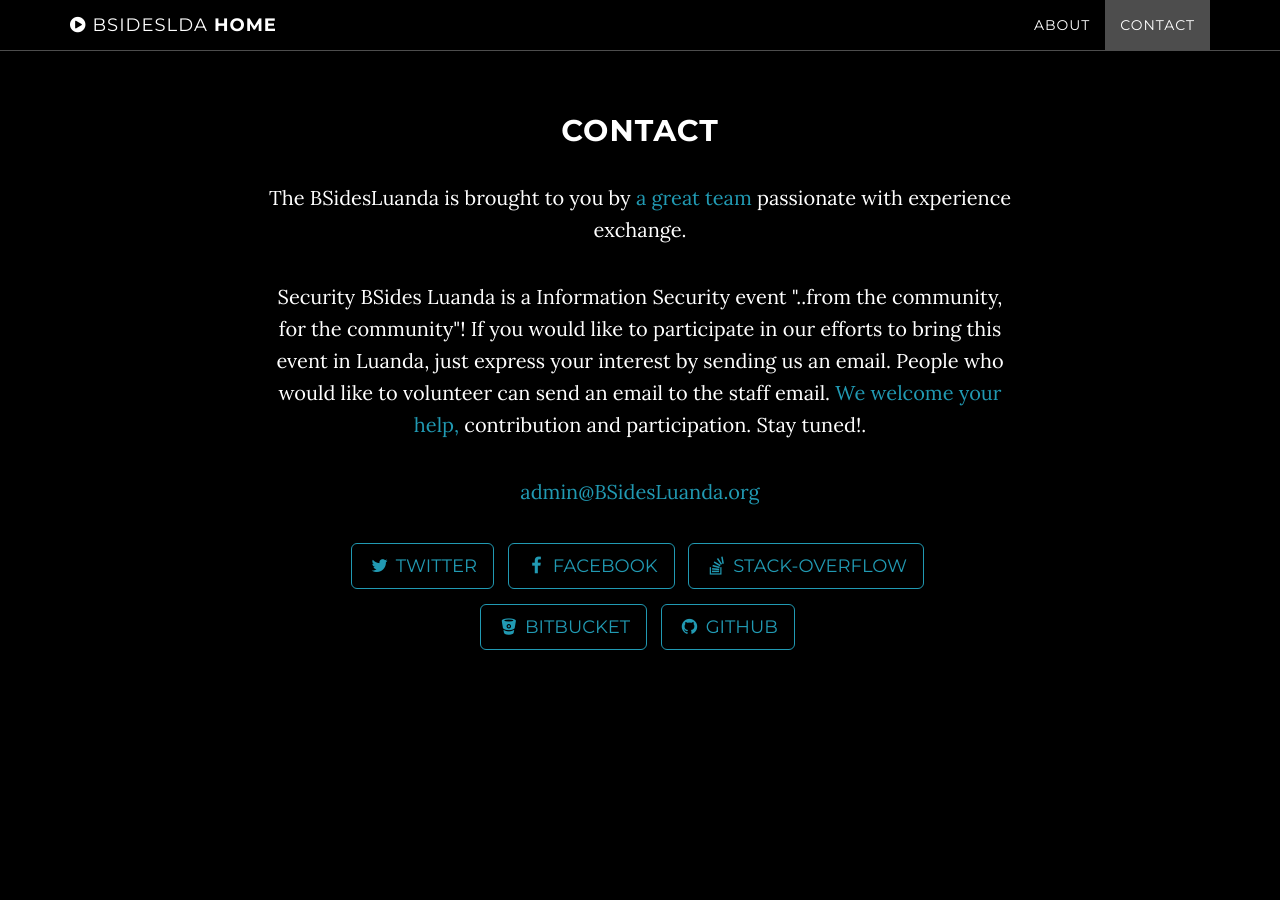
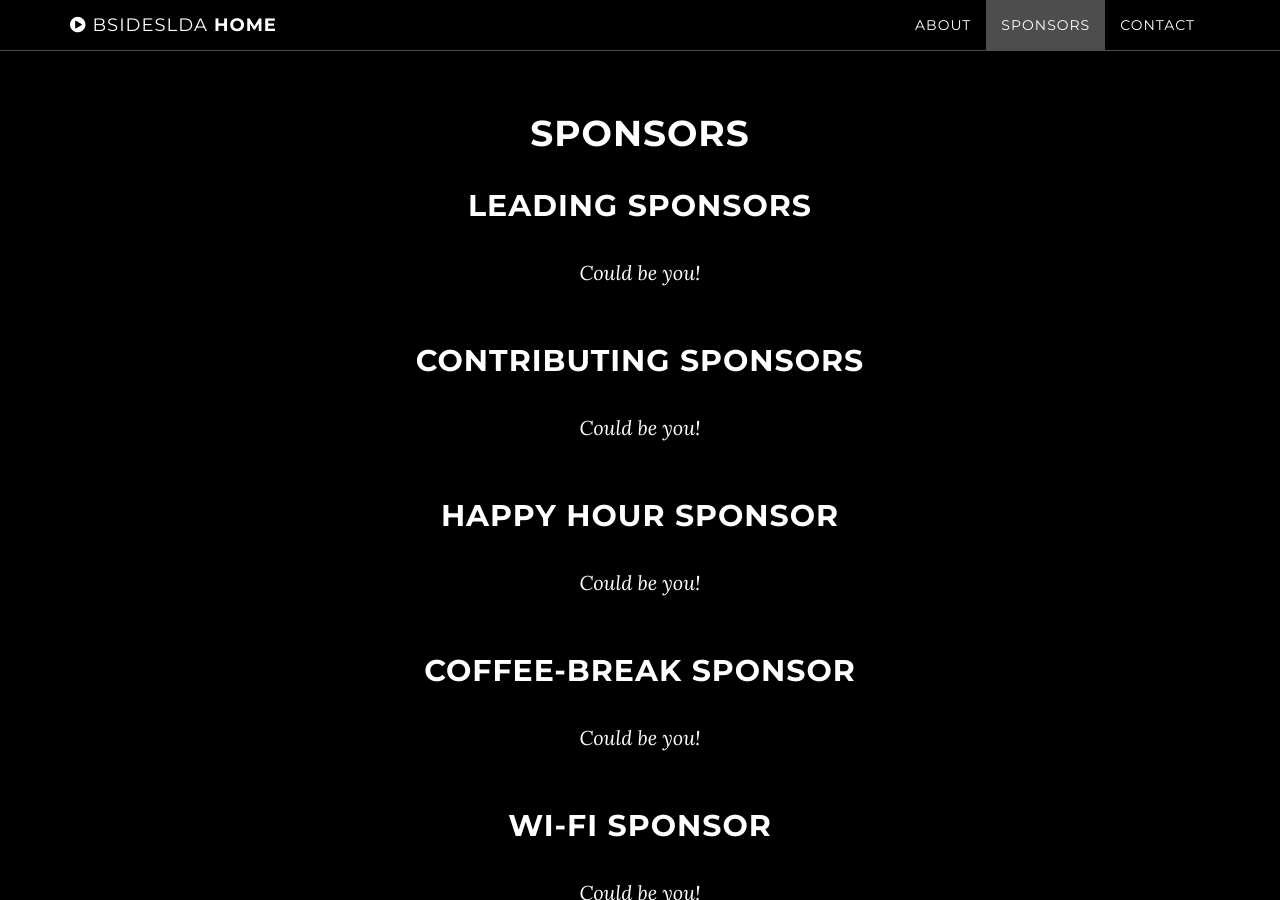
Before and after one commit to BSidesLuanda/BSidesLuanda.github.io, a Jekyll site: the page built from index.html, in a window 1280 px wide and 900 px high, scrolled down 1708 px. Built offline with Jekyll 4.4.1, drawn with Linux system fonts in a browser that asks for light colours; some of the changed text lies outside the part shown.

Commit message:
add sponsors page

```diff
--- a/_includes/nav.html
+++ b/_includes/nav.html
@@ -20,9 +20,9 @@
                     <li>
                         <a class="page-scroll" href="#about">About</a>
                     </li>
-                    <!--<li>
-                        <a class="page-scroll" href="#download">Download</a>
-                    </li>-->
+                    <li>
+                        <a class="page-scroll" href="#sponsors">Sponsors</a>
+                    </li>
                     <li>
                         <a class="page-scroll" href="#contact">Contact</a>
                     </li>
--- /dev/null
+++ b/_includes/sponsors.html
@@ -0,0 +1,54 @@
+    <!-- Sponsors Section -->
+        <section id="sponsors" class="container content-section text-center">
+
+        <div class="row">
+        	 <header class="post-header">
+   				 <h1 class="post-title">Sponsors</h1>
+  			 </header>
+
+            <div class="col-lg-8 col-lg-offset-2">
+                <h2>Leading Sponsors</h2>
+                <p>
+    				<em>Could be you!</em>
+  				</p>
+
+  				<br />
+  				 <h2>Contributing Sponsors</h2>
+	                <p>
+	    				<em>Could be you!</em>
+	  				</p>
+
+	  				<br />
+  				 <h2>Happy Hour Sponsor</h2>
+	                <p>
+	    				<em>Could be you!</em>
+	  				</p>
+
+	  				<br />
+  				 <h2>Coffee-break Sponsor</h2>
+	                <p>
+	    				<em>Could be you!</em>
+	  				</p>
+
+	  				<br />
+	  			<h2>Wi-Fi Sponsor</h2>
+	                <p>
+	    				<em>Could be you!</em>
+	  				</p>
+
+	  				<br />
+	  			<h2>Special Thanks</h2>
+	                <p>
+	    				<em>Could be you!</em>
+	  				</p>
+
+	  				<br />
+	  			<!-- <h2 id="interested-in-sponsoring">Interested in sponsoring?</h2> -->
+	  			<p>Interested in sponsoring?</p>
+
+					<!--<p>Check out our sponsorship kit <a href="https://drive.google.com/open?id=1zBM6dLZJFPHGhwU6DoeD_5enn5LTKiqI">here</a>.</p> -->
+
+					<p>Contact sponsors [at] bsidesluanda.org for more information.</p>
+            </div>
+        </div>
+    </section>
--- a/_layouts/default.html
+++ b/_layouts/default.html
@@ -5,6 +5,7 @@
     {% include nav.html %}
     {% include header.html %}
     {% include about.html %}
+    {% include sponsors.html %}
     {% include contact.html %}
     {% include map.html %}
     {% include footer.html %}
```
Also changed, not shown: 4 other files.
